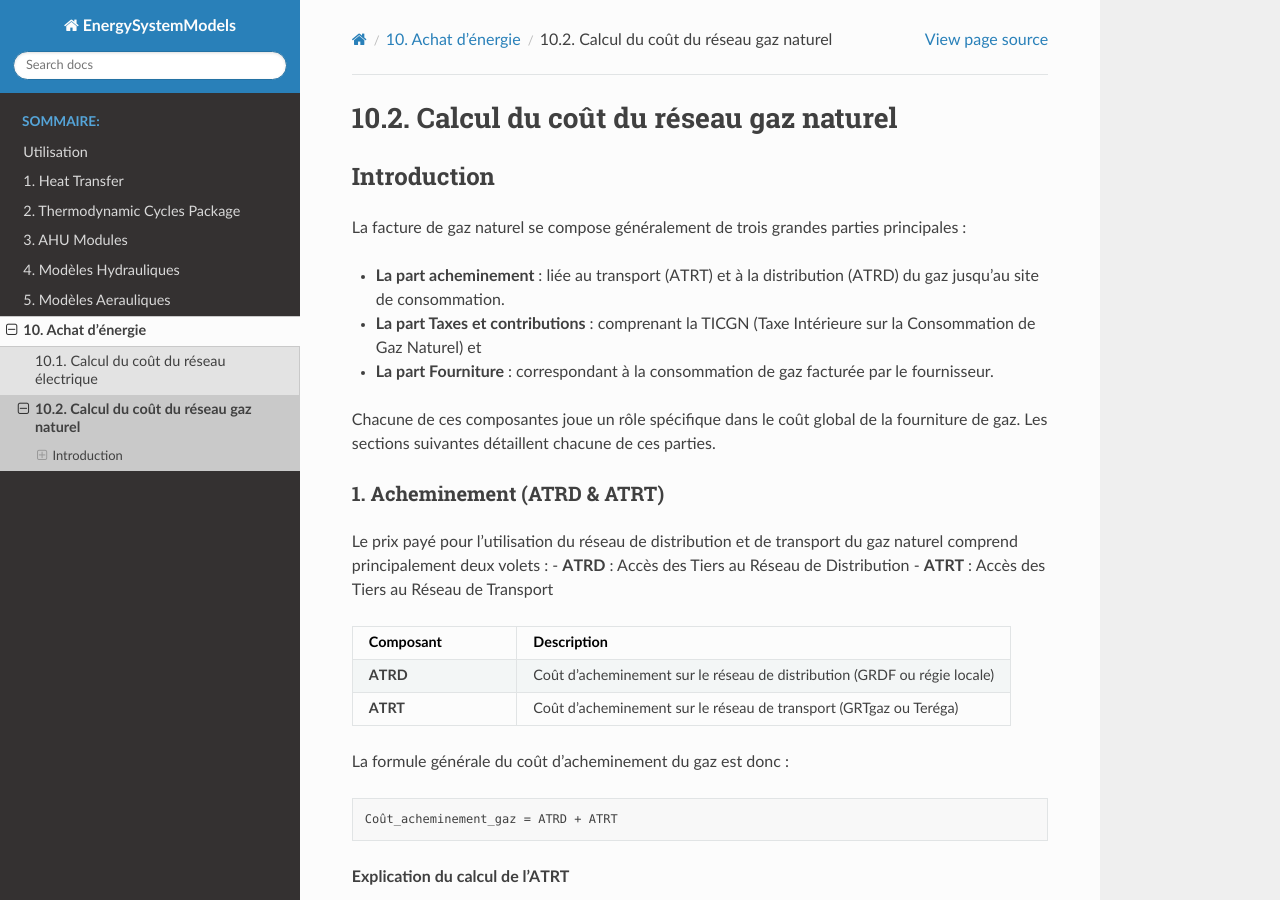
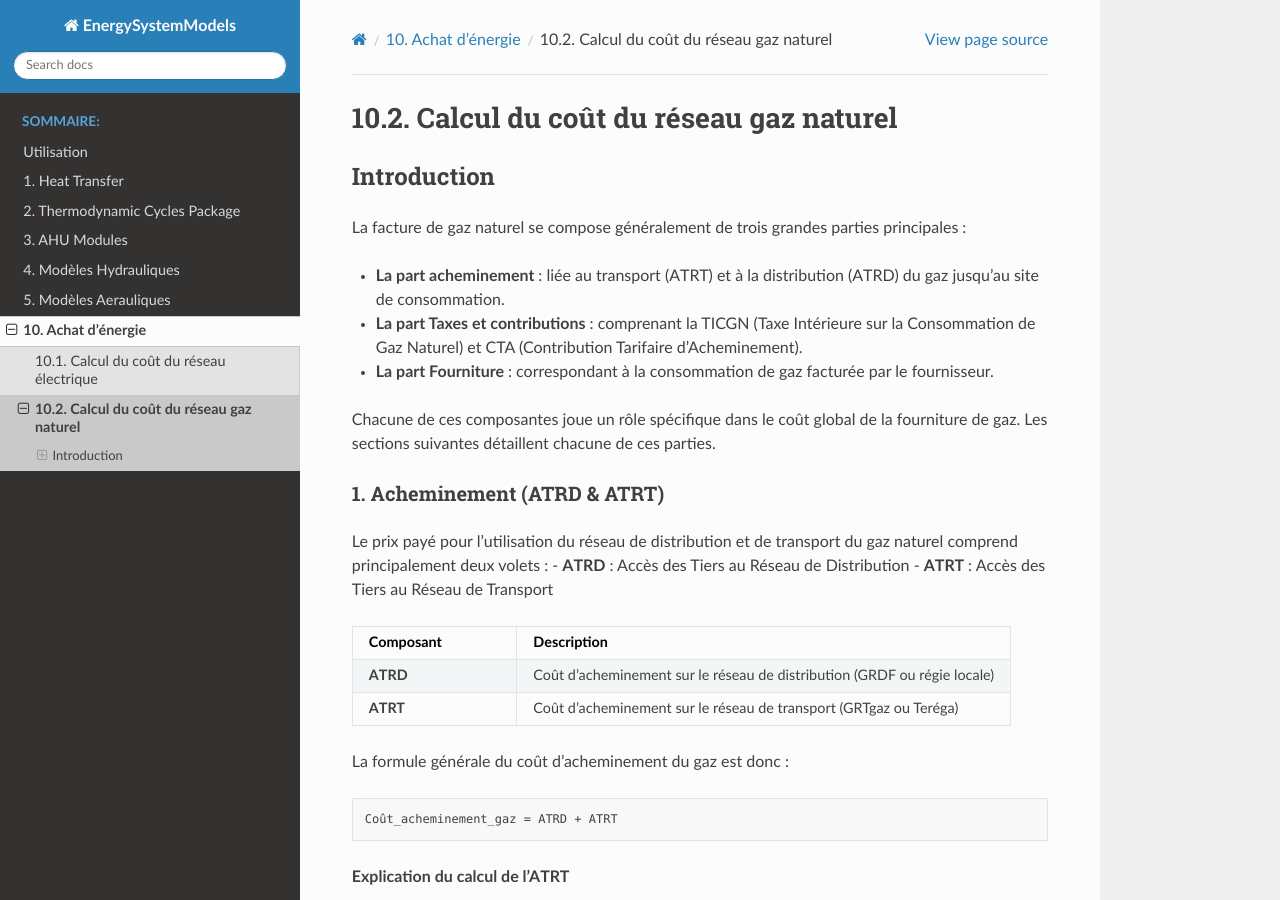
Before and after one commit to ZoheirHADID/EnergySystemModels-fr, a Sphinx documentation site: the page built from docs/source/010-achat-energie/contrat_gaz.rst, in a window 1280 px wide and 900 px high. Built offline with Sphinx 7.4.7 and the Read the Docs theme 3.1.0, drawn with Linux system fonts in a browser that asks for light colours; pages that are not in the unit, such as notebooks, are missing from menus.

Commit message:
contrat_gaz

```diff
--- a/docs/source/010-achat-energie/contrat_gaz.rst
+++ b/docs/source/010-achat-energie/contrat_gaz.rst
@@ -9,7 +9,7 @@ Introduction
 La facture de gaz naturel se compose généralement de trois grandes parties principales :
 
 - **La part acheminement** : liée au transport (ATRT) et à la distribution (ATRD) du gaz jusqu’au site de consommation.
-- **La part Taxes et contributions** : comprenant la TICGN (Taxe Intérieure sur la Consommation de Gaz Naturel) et
+- **La part Taxes et contributions** : comprenant la TICGN (Taxe Intérieure sur la Consommation de Gaz Naturel) et CTA (Contribution Tarifaire d’Acheminement).
 - **La part Fourniture** : correspondant à la consommation de gaz facturée par le fournisseur.
 
 Chacune de ces composantes joue un rôle spécifique dans le coût global de la fourniture de gaz. Les sections suivantes détaillent chacune de ces parties.
```
